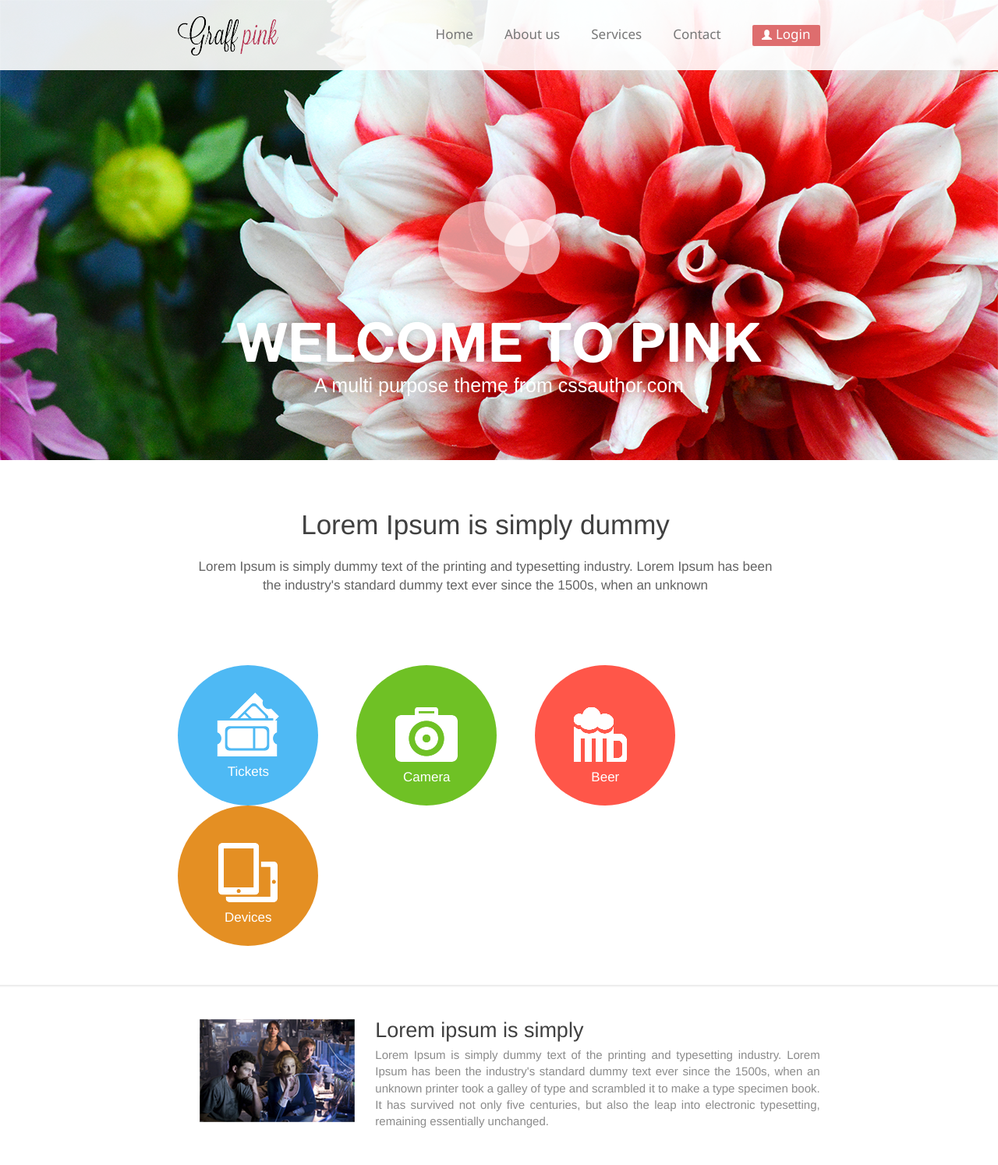
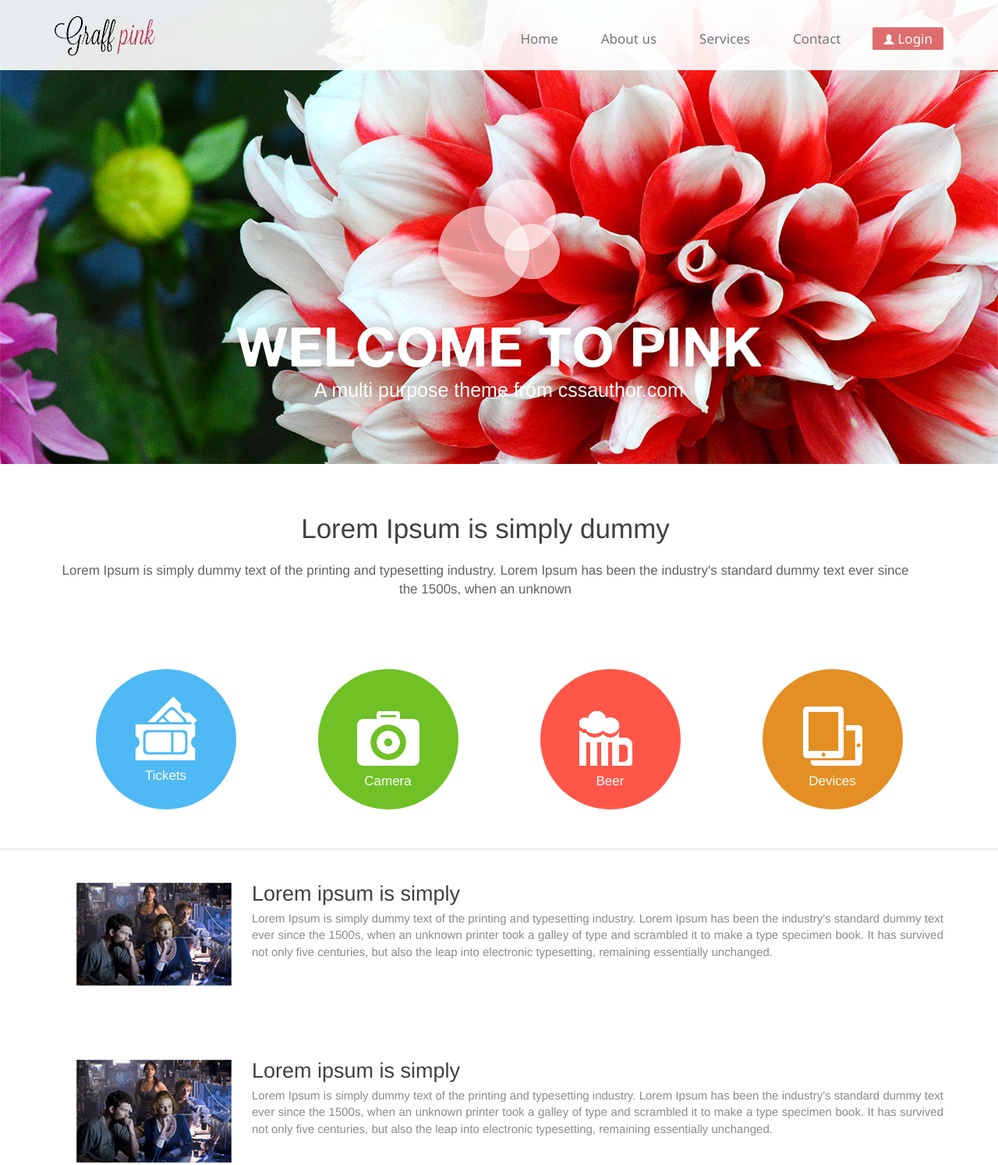
Before and after one commit to nilaneo/babunJS, a website: page index.html in a window 1280 px wide. Shown: the top 1494 px of the page at 78% size. Drawn offline with Linux system fonts and the light colour scheme.

Commit message:
Wrap all content with containers

```diff
--- a/index.html
+++ b/index.html
@@ -7,11 +7,9 @@
         <link href="css/bootstrap-custom.css" rel="stylesheet" media="screen">
     </head>
     <body>
-        <div class="row wrapper">
-            <div class="col-lg-12">
         <header id="header">
-                    <div class="row row-nav">
-                        <div class="col-md-8 col-md-offset-2 navigation">
+            <div class="navigation-wrapper">
+                <div class="container">
                     <nav class="navbar navbar-default" role="navigation">
                         <div class="navbar-header">
                             <button type="button" class="navbar-toggle" data-toggle="collapse" data-target=".navbar-ex1-collapse">
@@ -34,17 +32,19 @@
                     </nav>
                 </div>
             </div>
-                    <div class="row row-banner">
-                        <div class="col-md-8 col-md-offset-2 banner-text">
+            <div class="banner-wrapper">
+                <div class="container">
                     <img src="img/circles.png" class="img-circles">
                     <h1 class="title-banner">Welcome to pink</h1>
-                            <h3 class="subtitle-banner">A multi purpose theme from <a href="">cssauthor.com</a></h3>
+                    <h3 class="subtitle-banner">
+                        A multi purpose theme from
+                        <a href="">cssauthor.com</a>
+                    </h3>
                 </div>
             </div>
         </header>
-                <main>
-                    <div class="row">
-                        <div class="col-md-8 col-md-offset-2 col-sm-12 col-sm-offset-0">
+        <div class="greeting-wrapper">
+            <div class="container">
                 <div class="row">
                     <div class="col-md-12 greeting">
                         <h2 class="title-big">Lorem Ipsum is simply dummy</h2>
@@ -52,27 +52,35 @@
                     </div>
                 </div>
                 <div class="row row-circles">
-                                <div class="col-md-3 col-sm-6 col-12 circle circle-tickets">
+                    <div class="col-md-3 col-sm-6 col-12 text-center">
+                        <div class="circle circle-tickets">
                             <i class="icon-big icon-tickets"></i>
                             Tickets
                         </div>
-                                <div class="col-md-3 col-sm-6 col-12 circle circle-camera">
+                    </div>
+                    <div class="col-md-3 col-sm-6 col-12 text-center">
+                        <div class="circle circle-camera">
                             <i class="icon-big icon-camera"></i>
                             Camera
                         </div>
-                                <div class="col-md-3 col-sm-6 col-12 circle circle-beer">
+                    </div>
+                    <div class="col-md-3 col-sm-6 col-12 text-center">
+                        <div class="circle circle-beer">
                             <i class="icon-big icon-beer"></i>
                             Beer
                         </div>
-                                <div class="col-md-3 col-sm-6 col-12 circle circle-devices">
+                    </div>
+                    <div class="col-md-3 col-sm-6 col-12 text-center">
+                        <div class="circle circle-devices">
                             <i class="icon-big icon-devices"></i>
                             Devices
                         </div>
                     </div>
                 </div>
             </div>
-                    <div class="row row-media">
-                        <div class="col-md-8 col-md-offset-2 col-sm-12 col-sm-offset-0">
+        </div>
+        <div class="main-wrapper">
+            <div class="container">
                 <div class="media">
                     <a class="pull-left" href="#">
                         <img class="media-object" src="img/pic.png" alt="Lorem ipsum">
@@ -102,10 +110,10 @@
                 </div>
             </div>
         </div>
-                </main>
         <footer id="footer">
+            <div class="container">
                 <div class="row">
-                        <div class="col-md-10 col-md-offset-2 col-sm-12 col-sm-offset-0">
+                    <div class="col-md-10 col-md-offset-1 col-sm-12 col-sm-offset-0">
                         <div class="row footer-info">
                             <div class="col-md-2 col-12">
                                 <h4 class="title-footer">Sub Menu</h4>
@@ -171,9 +179,8 @@
                         </div>
                     </div>
                 </div>
+            </div>
         </footer>
-            </div>
-        </div>
         <script src="bower_components/jquery/jquery.min.js"></script>
         <script src="bower_components/bootstrap/dist/js/bootstrap.min.js"></script>
     </body>
```
Also changed, not shown: css/bootstrap-custom.css. Lines whose indentation alone changed are shown as unchanged.
